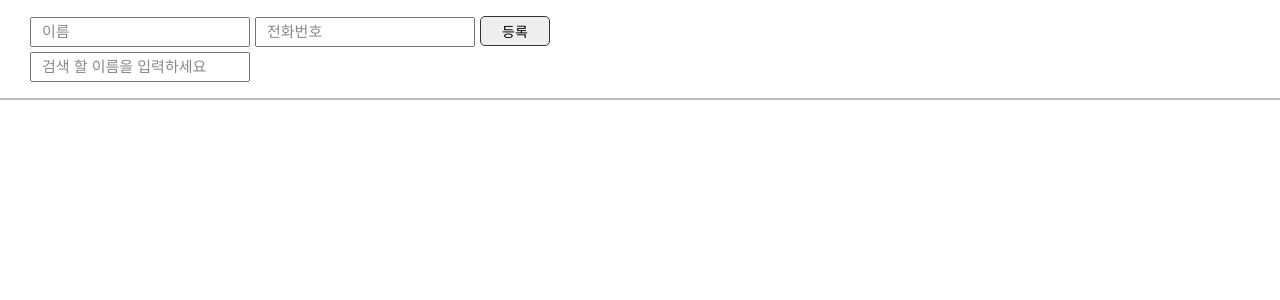
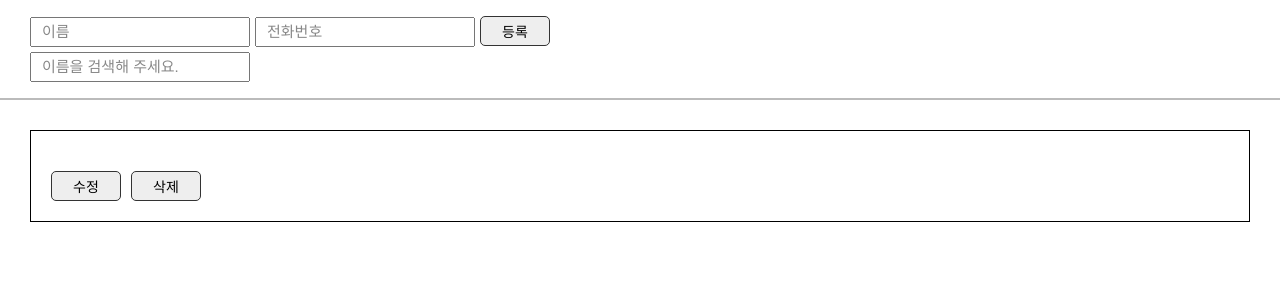
Before and after one commit to suyeon-hong/phone-book, a React (Create React App) app: page / in a window 1280 px wide. Shown: the top 300 px of the page. Built offline with nearby package versions, Linux system fonts and the light colour scheme; the HTML template or start-up script is replaced by a standard one.

Commit message:
:lipstick: class 이용, ui 설정
BREAKING CHANGE: #1

See issues: #1

```diff
--- a/src/App.js
+++ b/src/App.js
@@ -1,53 +1,17 @@
-import React, { useState } from 'react'
+import React, { Component } from 'react'
 import './style.css'
+import UserInput from './components/UserInput'
+import List from './components/List'
 
-function App() {
-  const [userName, setUserName] = useState('')
-  const [userNumber, setUserNumber] = useState('')
-  const [list, setList] = useState([])
-  const checkName = (e) => {
-    setUserName(e.target.value)
+class App extends Component {
+  render() {
+    return (
+      <>
+        <UserInput />
+        <List />
+      </>
+    )
   }
-  const checkNumber = (e) => {
-    setUserNumber(e.target.value)
-  }
-  const changeHandler = (e) => {
-    e.preventDefault()
-
-    if (userName === '' || userNumber === '') {
-      alert('값을 입력해 주세요.')
-      return
-    }
-    setList((current) => {
-      setList([...current, { name: userName, number: userNumber }])
-    })
-    setUserName('')
-    setUserNumber('')
-  }
-  return (
-    <>
-      <div className='userInput'>
-        <form>
-          <input className='input' type="text" value={userName} onChange={checkName} placeholder='이름' />
-          <input className='input' type="text" value={userNumber} onChange={checkNumber} placeholder='전화번호' />
-          <button className='btn' onClick={changeHandler}>등록</button>
-        </form>
-        <input className='input' type="text" placeholder='검색 할 이름을 입력하세요' />
-      </div>
-      <ul className='listBox'>
-        {list && list.map((li) => {
-          return (
-            <li className='list' key={li.name}>
-              <h1 className='name'>{li.name}</h1>
-              <p className='number'>{li.number}</p>
-              <button className='btn'>수정</button>
-              <button className='btn'>삭제</button>
-            </li>
-          )
-        })}
-      </ul>
-    </>
-  )
 }
 
 
--- /dev/null
+++ b/src/components/List.jsx
@@ -0,0 +1,19 @@
+import React, { Component } from "react";
+import "../../src/style.css";
+
+class List extends Component {
+	render() {
+		return (
+			<ul className="listBox">
+				<li className="list">
+					<h1 className="name"></h1>
+					<p className="number"></p>
+					<button className="btn">수정</button>
+					<button className="btn">삭제</button>
+				</li>
+			</ul>
+		);
+	}
+}
+
+export default List;
--- /dev/null
+++ b/src/components/UserInput.jsx
@@ -0,0 +1,23 @@
+import React, { Component } from "react";
+import "../../src/style.css";
+
+class UserInput extends Component {
+	render() {
+		return (
+			<div className="userInput">
+				<form>
+					<input className="input" type="text" placeholder="이름"></input>
+					<input className="input" type="text" placeholder="전화번호"></input>
+					<button className="btn">등록</button>
+				</form>
+				<input
+					className="input"
+					type="text"
+					placeholder="이름을 검색해 주세요."
+				/>
+			</div>
+		);
+	}
+}
+
+export default UserInput;
```
Also changed, not shown: public/manifest.json (deleted), 2 other files (tests, documents, lock files or other folders).
